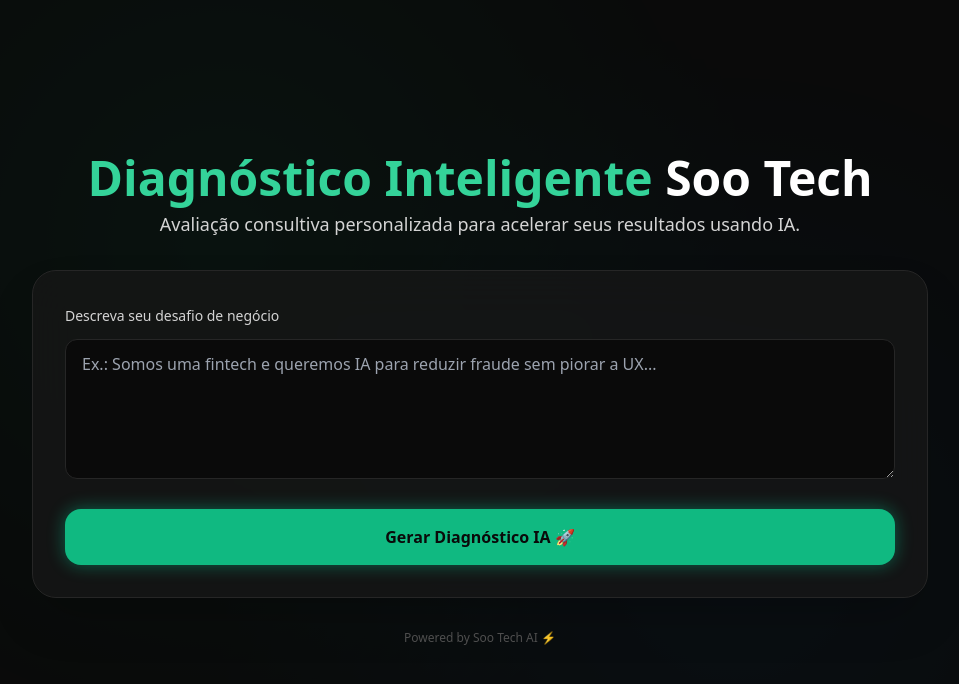
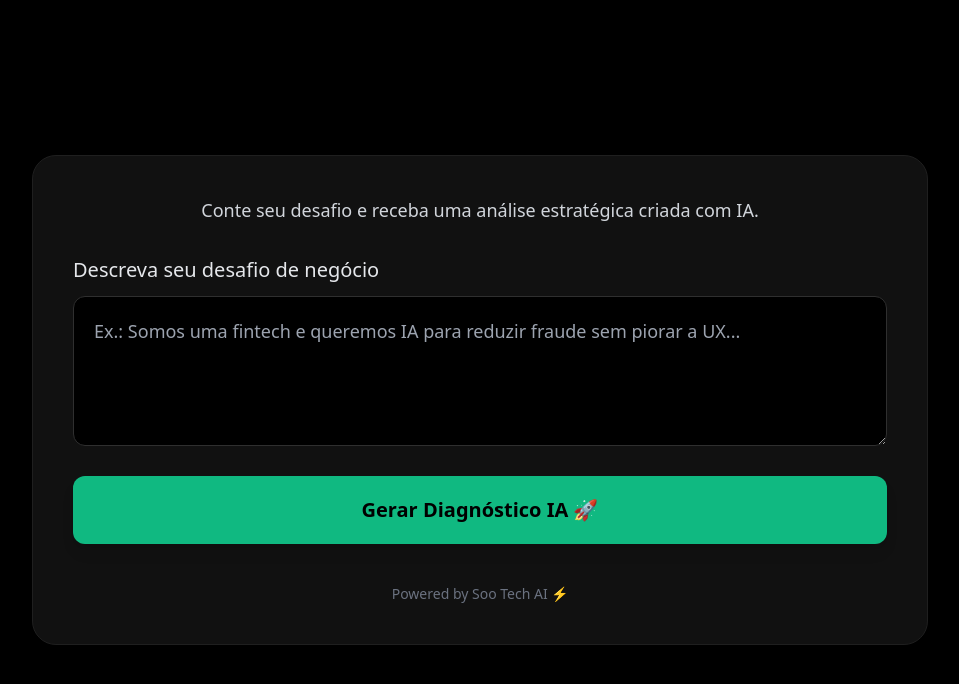
Before and after one commit to ghcastellano/soo-tech-sandbox-updated, a Next.js app: page / in a window 1280 px wide. Shown: the top 684 px of the page, without its empty margins (160-1119 px from the left). Built offline with nearby package versions, Linux system fonts and the light colour scheme.

Commit message:
Update page.tsx

```diff
--- a/app/page.tsx
+++ b/app/page.tsx
@@ -2,207 +2,71 @@
 
 import { useState } from "react";
 
-type Impacto = { receita: number; eficiencia: number; retencao: number };
-type Payload = {
-  oportunidade: { titulo: string; descricao: string };
-  ganhos: string[];
-  impacto: Impacto;
-  riscos: string[];
-  diferenciais: string[];
-  fechamento: string;
-  cta_whatsapp: string;
-  error?: string;
-};
+export default function Home() {
+  const [prompt, setPrompt] = useState("");
+  const [loading, setLoading] = useState(false);
+  const [result, setResult] = useState<any>(null);
 
-export default function Home() {
-  const [descricao, setDescricao] = useState("");
-  const [loading, setLoading] = useState(false);
-  const [data, setData] = useState<Payload | null>(null);
-  const [erro, setErro] = useState<string | null>(null);
-
-  async function gerar() {
-    if (!descricao.trim()) return;
+  async function gerarDiagnostico() {
+    if (!prompt) return;
     setLoading(true);
-    setErro(null);
-    setData(null);
+    setResult(null);
 
     try {
-      const res = await fetch("/api/diagnostico", {
+      const response = await fetch("/api/diagnostico", {
         method: "POST",
         headers: { "Content-Type": "application/json" },
-        body: JSON.stringify({ descricao })
+        body: JSON.stringify({ prompt }),
       });
-      const json: Payload = await res.json();
-      if (!res.ok || json.error) {
-        throw new Error(json.error || "Falha ao gerar diagnóstico.");
-      }
-      setData(json);
-    } catch (e: any) {
-      setErro(e?.message ?? "Erro inesperado.");
-    } finally {
-      setLoading(false);
-    }
+
+      const data = await response.json();
+      setResult(data);
+    } catch (error) {
+      console.error("Erro:", error);
+      setResult(null);
     }
 
-  function Stars({ value }: { value: number }) {
-    const v = Math.max(0, Math.min(5, Math.floor(value)));
-    return (
-      <div className="mt-1">
-        {Array.from({ length: 5 }).map((_, i) => (
-          <span key={i} className={i < v ? "text-emerald-400" : "text-neutral-700"}>
-            ★
-          </span>
-        ))}
-      </div>
-    );
+    setLoading(false);
   }
 
   return (
-    <main className="min-h-screen w-full flex items-center justify-center px-4 py-12 bg-neutral-950 relative">
-      {/* mesh/gradiente sutil */}
-      <div className="absolute inset-0 pointer-events-none opacity-20 bg-[radial-gradient(circle_at_30%_30%,#00e39433,transparent_50%),radial-gradient(circle_at_70%_70%,#008ae633,transparent_50%)]" />
+    <main className="min-h-screen bg-black text-white flex justify-center items-center px-4 py-10">
+      <div className="w-full max-w-4xl bg-[#111] p-10 rounded-3xl border border-[#1f1f1f] shadow-lg">
 
-      <div className="w-full max-w-4xl relative">
-        {/* Header compacto */}
-        <div className="text-center mb-8 animate-fade-in">
-          <h1 className="text-4xl md:text-5xl font-black">
-            <span className="text-emerald-400">Diagnóstico Inteligente</span> Soo Tech
-          </h1>
-          <p className="text-neutral-300 text-base md:text-lg mt-2">
-            Avaliação consultiva personalizada para acelerar seus resultados usando IA.
+        {/* Sub-texto de orientação */}
+        <p className="text-center text-lg text-gray-300 mb-8">
+          Conte seu desafio e receba uma análise estratégica criada com IA.
         </p>
-        </div>
 
-        {/* Card de input */}
-        <section className="bg-neutral-900/80 backdrop-blur-xl border border-neutral-800 rounded-3xl p-6 md:p-8 shadow-2xl animate-fade-in">
-          <label className="text-neutral-300 text-sm font-medium">
+        <label className="block text-xl font-medium text-gray-200 mb-3">
           Descreva seu desafio de negócio
         </label>
 
         <textarea
-            className="w-full min-h-[140px] rounded-xl bg-neutral-950 border border-neutral-800 focus:ring-2 focus:ring-emerald-500 px-4 py-3 mt-3 text-neutral-100"
+          className="w-full p-5 rounded-xl bg-black border border-[#2f2f2f] text-lg min-h-[150px] focus:outline-none focus:ring-2 focus:ring-emerald-500"
           placeholder="Ex.: Somos uma fintech e queremos IA para reduzir fraude sem piorar a UX..."
-            value={descricao}
-            onChange={(e) => setDescricao(e.target.value)}
+          value={prompt}
+          onChange={(e) => setPrompt(e.target.value)}
         />
 
         <button
-            onClick={gerar}
+          onClick={gerarDiagnostico}
           disabled={loading}
-            className="w-full mt-6 py-4 rounded-2xl text-neutral-950 bg-emerald-500 hover:bg-emerald-400 active:scale-[0.99]
-                       transition-all font-semibold disabled:opacity-60 shadow-[0_0_18px_#00ffbb55]"
+          className="w-full mt-6 bg-emerald-500 hover:bg-emerald-600 transition-all text-black font-semibold text-xl p-5 rounded-xl shadow-lg disabled:opacity-50"
         >
-            {loading ? "Gerando análise…" : "Gerar Diagnóstico IA 🚀"}
+          {loading ? "Gerando análise..." : "Gerar Diagnóstico IA 🚀"}
         </button>
 
-          {loading && (
-            <div className="mt-4 w-full h-1 bg-neutral-800 rounded-full overflow-hidden">
-              <div className="h-full w-1/3 bg-emerald-400 animate-loading-bar"></div>
+        {result && (
+          <div className="mt-10 bg-black border border-[#2f2f2f] p-6 rounded-xl text-gray-200 text-lg whitespace-pre-line">
+            {result.content}
           </div>
         )}
 
-          {erro && <p className="mt-4 text-center text-red-400">{erro}</p>}
-        </section>
-
-        {/* Resultado em cards */}
-        {data && (
-          <div className="mt-10 space-y-6 animate-fade-up">
-            {/* Oportunidade */}
-            <Card titulo={data.oportunidade.titulo}>
-              <p className="text-neutral-200">{data.oportunidade.descricao}</p>
-            </Card>
-
-            {/* Ganhos de Negócio */}
-            {data.ganhos?.length > 0 && (
-              <Card titulo="Ganhos de Negócio">
-                <ul className="space-y-2 text-neutral-200">
-                  {data.ganhos.map((b, i) => (
-                    <li key={i} className="flex gap-2">
-                      <span className="text-emerald-400 mt-1">•</span>
-                      <span>{b}</span>
-                    </li>
-                  ))}
-                </ul>
-              </Card>
-            )}
-
-            {/* Impact Score */}
-            <Card titulo="Impact Score">
-              <div className="grid grid-cols-1 md:grid-cols-3 gap-3 text-neutral-200">
-                <div>
-                  <p className="text-sm text-neutral-400">Receita</p>
-                  <Stars value={data.impacto?.receita ?? 3} />
-                </div>
-                <div>
-                  <p className="text-sm text-neutral-400">Eficiência</p>
-                  <Stars value={data.impacto?.eficiencia ?? 3} />
-                </div>
-                <div>
-                  <p className="text-sm text-neutral-400">Retenção</p>
-                  <Stars value={data.impacto?.retencao ?? 3} />
-                </div>
-              </div>
-            </Card>
-
-            {/* Riscos e Barreiras */}
-            {data.riscos?.length > 0 && (
-              <Card titulo="Riscos e Barreiras">
-                <ul className="space-y-2 text-neutral-200">
-                  {data.riscos.map((r, i) => (
-                    <li key={i} className="flex gap-2">
-                      <span className="text-emerald-400 mt-1">•</span>
-                      <span>{r}</span>
-                    </li>
-                  ))}
-                </ul>
-              </Card>
-            )}
-
-            {/* Diferenciais Soo Tech */}
-            {data.diferenciais?.length > 0 && (
-              <Card titulo="Diferenciais Soo Tech">
-                <ul className="space-y-2 text-neutral-200">
-                  {data.diferenciais.map((d, i) => (
-                    <li key={i} className="flex gap-2">
-                      <span className="text-emerald-400 mt-1">•</span>
-                      <span>{d}</span>
-                    </li>
-                  ))}
-                </ul>
-              </Card>
-            )}
-
-            {/* Fechamento + CTA */}
-            {(data.fechamento || data.cta_whatsapp) && (
-              <Card titulo="Próximos passos">
-                {data.fechamento && <p className="text-neutral-200 mb-3">{data.fechamento}</p>}
-                {data.cta_whatsapp && (
-                  <a
-                    href={data.cta_whatsapp}
-                    target="_blank"
-                    className="inline-flex items-center justify-center rounded-xl bg-neutral-800 hover:bg-neutral-700 text-neutral-100 font-medium px-4 py-3 border border-neutral-700"
-                  >
-                    💬 Falar com especialista no WhatsApp
-                  </a>
-                )}
-              </Card>
-            )}
-          </div>
-        )}
-
-        <footer className="text-center text-xs text-neutral-600 mt-8">
+        <p className="text-center text-sm text-gray-500 mt-10">
           Powered by Soo Tech AI ⚡
-        </footer>
+        </p>
       </div>
     </main>
   );
 }
-
-function Card({ titulo, children }: { titulo: string; children: React.ReactNode }) {
-  return (
-    <div className="rounded-2xl border border-neutral-800 bg-neutral-900/60 p-5">
-      <h3 className="text-xl font-semibold mb-3">{titulo}</h3>
-      {children}
-    </div>
-  );
-}
```
Lines whose indentation alone changed are shown as unchanged.
